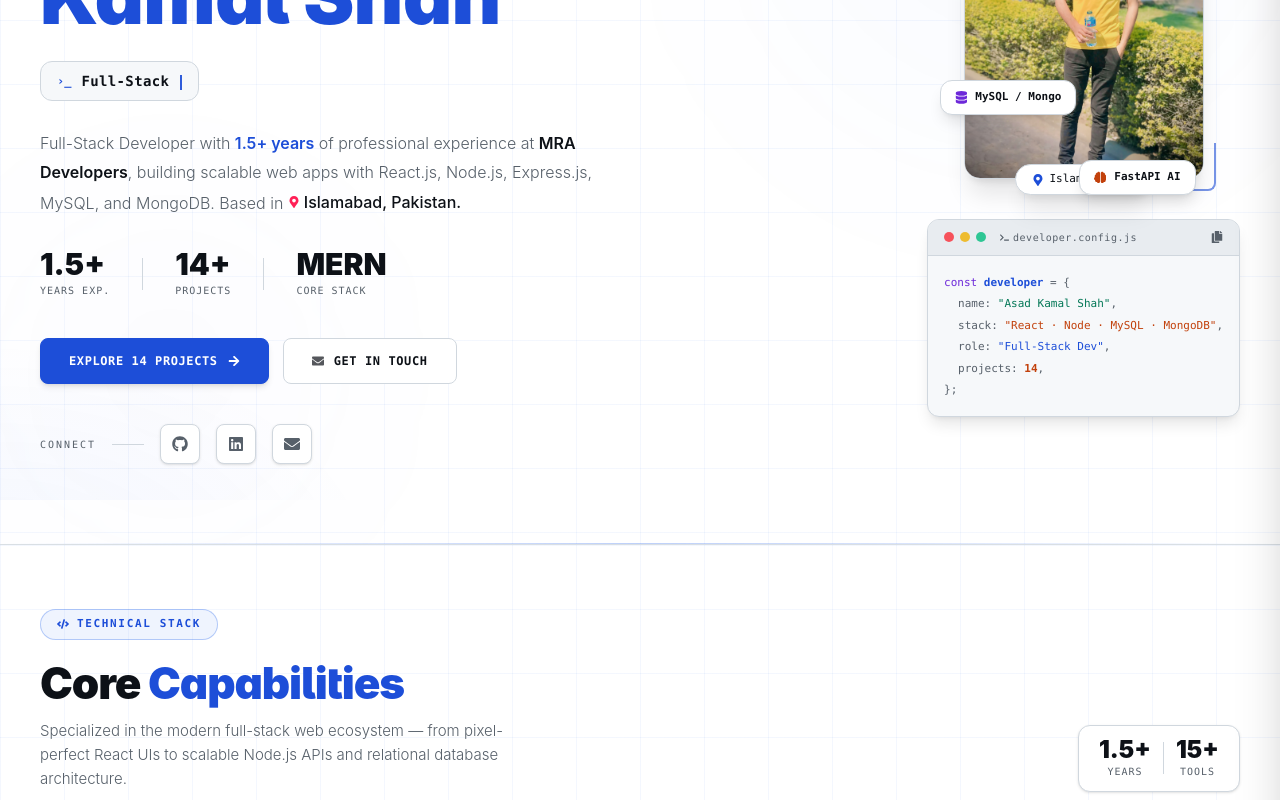
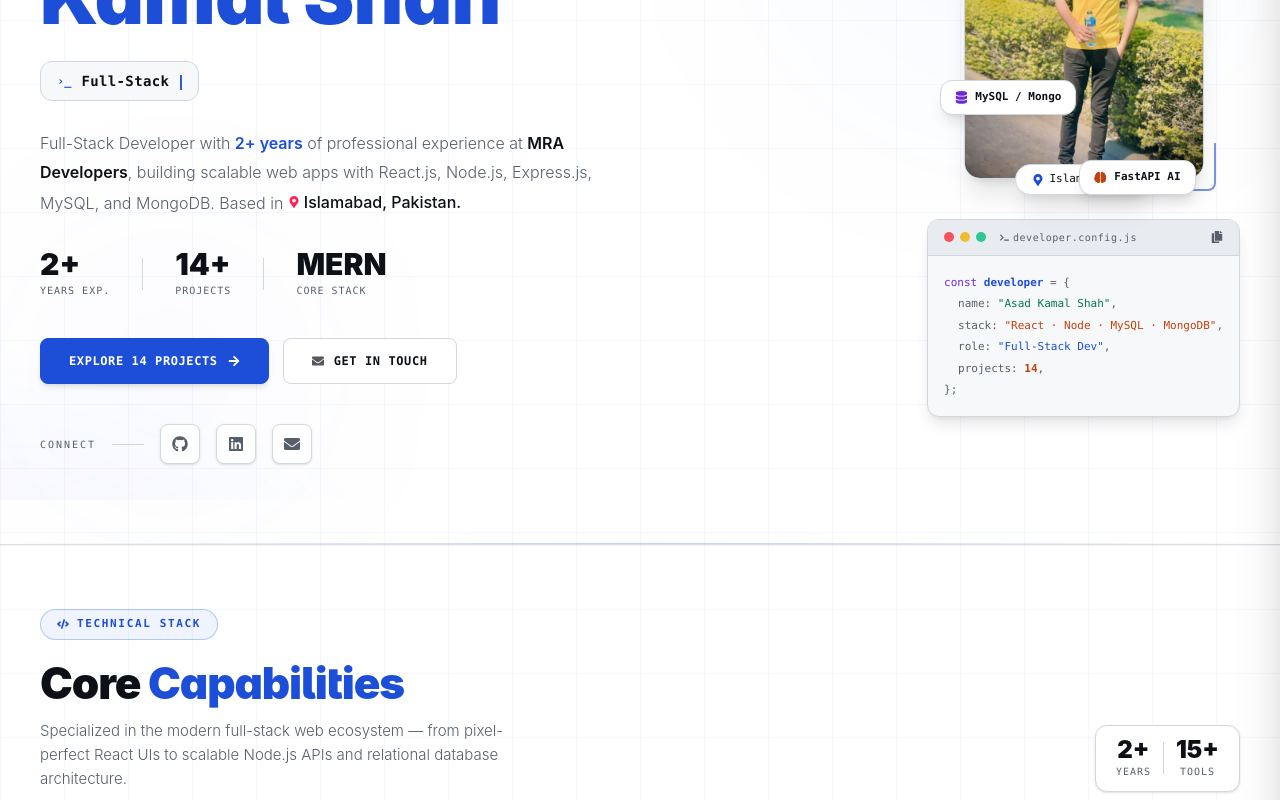
Before and after one commit to Asad-coder56/Asad_Portfilo, a React (Vite) app: page / in a window 1280 px wide. Shown: the part 300-1100 px from the top of the page. Built offline with nearby package versions, Linux system fonts and the light colour scheme.

Commit message:
fix mysql2 loading on vel

```diff
--- a/src/Components/Education.jsx
+++ b/src/Components/Education.jsx
@@ -20,10 +20,10 @@ const workExperience = [
   {
     position: 'Full Stack Developer',
     company: 'MRA Developers',
-    period: 'Feb 2025 – Present',
-    type: 'Full-time · Career Progression: Intern → Full Stack Developer',
+    period: 'Oct 2024 – Sep 2026',
+    type: 'Full-time · Intern (Oct 2024 – Dec 2024) → Full Stack Developer (Jan 2025 – Sep 2026)',
     location: 'G-10/1, Islamabad, Pakistan',
-    description: 'Developing and maintaining scalable full-stack web applications using React.js, Node.js, Express.js, MySQL, and MongoDB. Built RESTful APIs for authentication, user management, and business workflows. Implemented JWT-based authentication and RBAC. Integrated third-party services including Authorize.net payment gateway, SendGrid, WebSockets, and email services. Optimized relational and NoSQL database structures using MySQL, MongoDB, and Sequelize ORM.',
+    description: 'Joined MRA Developers as a Full Stack Developer Intern (Oct 2024 – Dec 2024), completing a 3-month internship before progressing to full-time Full Stack Developer (Jan 2025 – Sep 2026). Developed and maintained scalable full-stack web applications using React.js, Node.js, Express.js, MySQL, and MongoDB. Built RESTful APIs for authentication, user management, and business workflows. Implemented JWT-based authentication and RBAC. Integrated third-party services including Authorize.net payment gateway, SendGrid, WebSockets, and email services. Optimized relational and NoSQL database structures using MySQL, MongoDB, and Sequelize ORM.',
     projects: ['TruNorth', 'EliteSnooker (Highbridge)', 'CueMetrics', 'GI 2 AI Talent (Recruiter)', 'Watt Machinery', 'MatchXpert AI'],
     tech: ['React.js', 'Node.js', 'Express.js', 'MySQL', 'MongoDB', 'Sequelize ORM', 'JWT', 'WebSockets', 'Tailwind CSS', 'Material UI', 'Authorize.net'],
     accent: { dark: '#64ffda', light: '#2563eb' },
--- a/src/Components/Hero.jsx
+++ b/src/Components/Hero.jsx
@@ -70,7 +70,7 @@ const Hero = ({ setActiveSection, scrollToSection }) => {
   ];
 
   const stats = [
-    { value: '1.5+', label: 'Years Exp.' },
+    { value: '2+', label: 'Years Exp.' },
     { value: '14+', label: 'Projects' },
     { value: 'MERN', label: 'Core Stack' },
   ];
@@ -164,7 +164,7 @@ const Hero = ({ setActiveSection, scrollToSection }) => {
             {/* Bio */}
             <p className="max-w-xl mb-8 text-[15px] sm:text-base leading-[1.82] font-light" style={{ color: 'var(--text-muted)' }}>
               Full-Stack Developer with{' '}
-              <span className="font-semibold" style={{ color: 'var(--accent)' }}>1.5+ years</span>{' '}
+              <span className="font-semibold" style={{ color: 'var(--accent)' }}>2+ years</span>{' '}
               of professional experience at{' '}
               <span className="font-semibold" style={{ color: 'var(--text-primary)' }}>MRA Developers</span>,
               building scalable web apps with React.js, Node.js, Express.js, MySQL, and MongoDB.
--- a/src/Components/Skills.jsx
+++ b/src/Components/Skills.jsx
@@ -159,7 +159,7 @@ const Skills = ({ setActiveSection }) => {
               }}
             >
               <div className="text-center">
-                <div className="text-2xl font-black leading-none" style={{ color: 'var(--text-primary)' }}>1.5+</div>
+                <div className="text-2xl font-black leading-none" style={{ color: 'var(--text-primary)' }}>2+</div>
                 <div className="text-[10px] font-mono tracking-widest uppercase mt-0.5" style={{ color: 'var(--text-muted)' }}>Years</div>
               </div>
               <div className="w-px h-8" style={{ background: 'var(--border)' }} />
```
